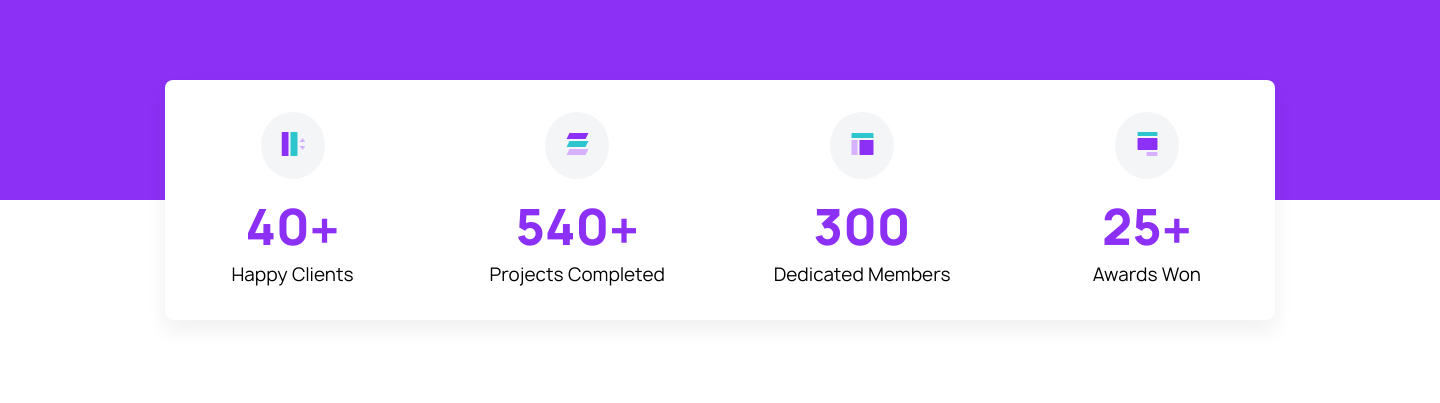
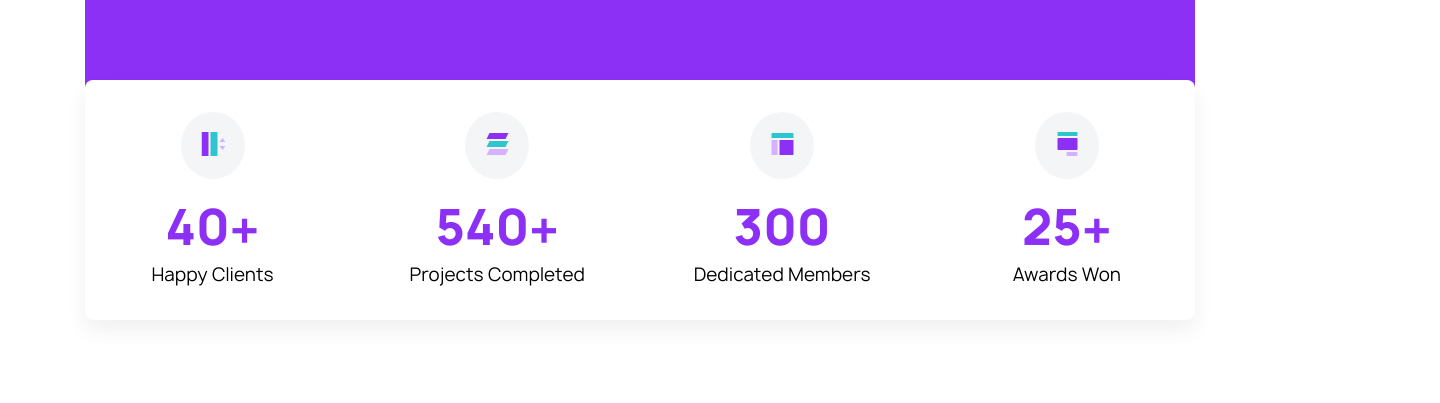
Before and after one commit to PavelLatmentsev/home-work-position, a plain HTML site: page index.html in a window 1280 px wide. Shown: the whole page, 1440 px wide, since content can reach past the window. Drawn offline with Linux system fonts and the light colour scheme.

Commit message:
add files

```diff
--- a/css/style.css
+++ b/css/style.css
@@ -4,7 +4,7 @@ body {
 }
 
 .conteiner {
-    width: 1440px;
+    width: 1110px;
     height: 400px;
     margin: 0 auto;
     position: relative;
@@ -17,6 +17,7 @@ body {
 .purple {
     background-color: #8C30F5;
     height: 200px;
+
 }
 
 .white {
@@ -31,8 +32,7 @@ body {
     background-color: #ffffff;
     position: absolute;
     top: 80px;
-    left: 165px;
-    margin: 0;
+    left: 0;
     box-shadow: 0px 10px 20px rgba(41, 41, 42, 0.07);
 }
 /* Сформировал первый подблок*/
```
